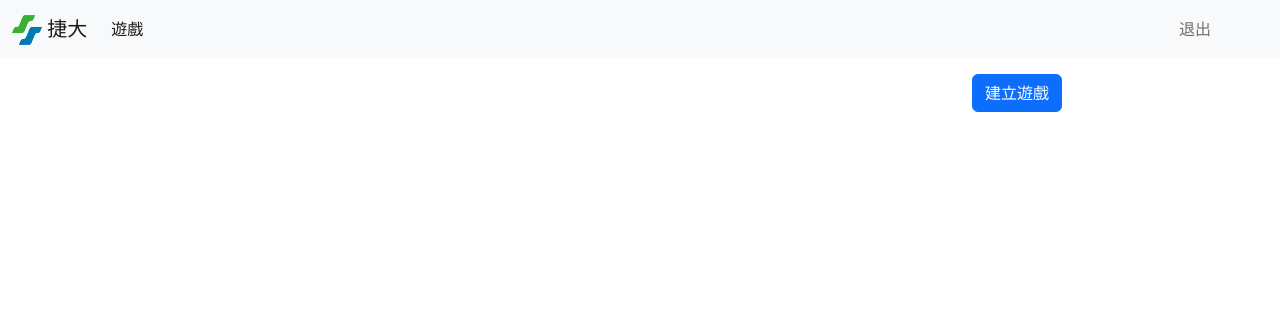
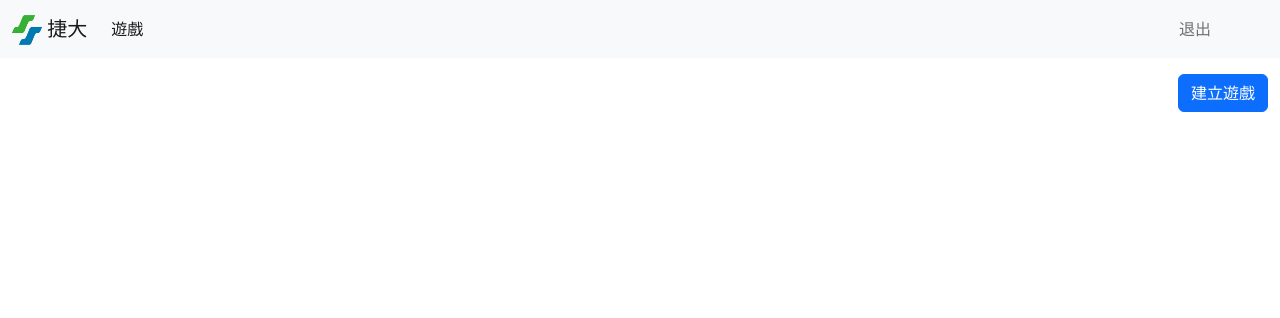
Before and after one commit to Timothychen00/izcc2022MRT, a Flask app: page /games in a window 1280 px wide. Shown: the top 318 px of the page. Run offline with Flask 2, Linux system fonts and the light colour scheme; data that the repository does not hold is empty; some libraries are stand-ins or nearby versions.

Commit message:
手機頁面優化

```diff
--- a/main/templates/games.html
+++ b/main/templates/games.html
@@ -2,7 +2,7 @@
 {% block main_content %}
 <div class="container-fluid">
     <div class="row justify-content-end">
-        <div class="col-3 mt-3">
+        <div class="col-lg-3 col-5 mt-3 d-inline-flex justify-content-end">
             <button type="button" class="btn btn-primary" data-bs-toggle="modal" data-bs-target="#exampleModal">
                 建立遊戲
             </button>
@@ -40,7 +40,7 @@
     </div>
     <div class="row justify-content-center mt-5 align-content-start" style="overflow:scroll;height:550px">
         {%for i in games %}
-        <div class="col-8 mb-3">
+        <div class="col-12 col-md-8 mb-3">
             <div class="card">
                 <div class="card-body d-flex justify-content-between">
                     <span class="card-title h5">{{i['name']}}</span>
```
